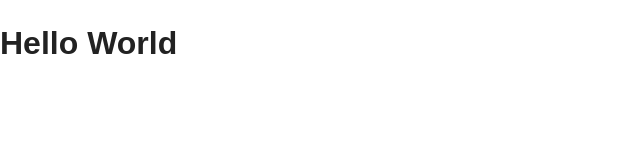
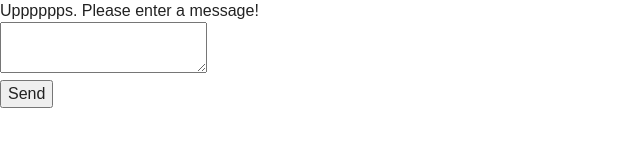
Before and after one commit to fzoozai/vue-js, a website: page src/index.html in a window 1280 px wide. Shown: the whole page, without its empty margins (0-640 px from the left). Drawn offline with Linux system fonts and the light colour scheme; files that its build step writes are made by us from their sources.

Commit message:
Show none if there is no input in textarea. Use vue directive vue-show to handle it

```diff
--- a/src/index.html
+++ b/src/index.html
@@ -20,7 +20,18 @@
 
         <div id="app">
 
-            <h1>{{ message }}</h1>
+            <form>
+                <span class="error" v-show = "!message">
+                   Upppppps. Please enter a message!
+                </span>
+                <br />
+                <textarea v-model="message"></textarea>
+                <br />
+                <button type="submit">
+                    Send
+                </button>
+            </form>
+
 
         </div>
 
@@ -45,7 +56,7 @@
             new Vue ({
                 el: '#app',
                 data: {
-                    message: 'Hello World'
+                    message: ''
                 }
             });
 
```
